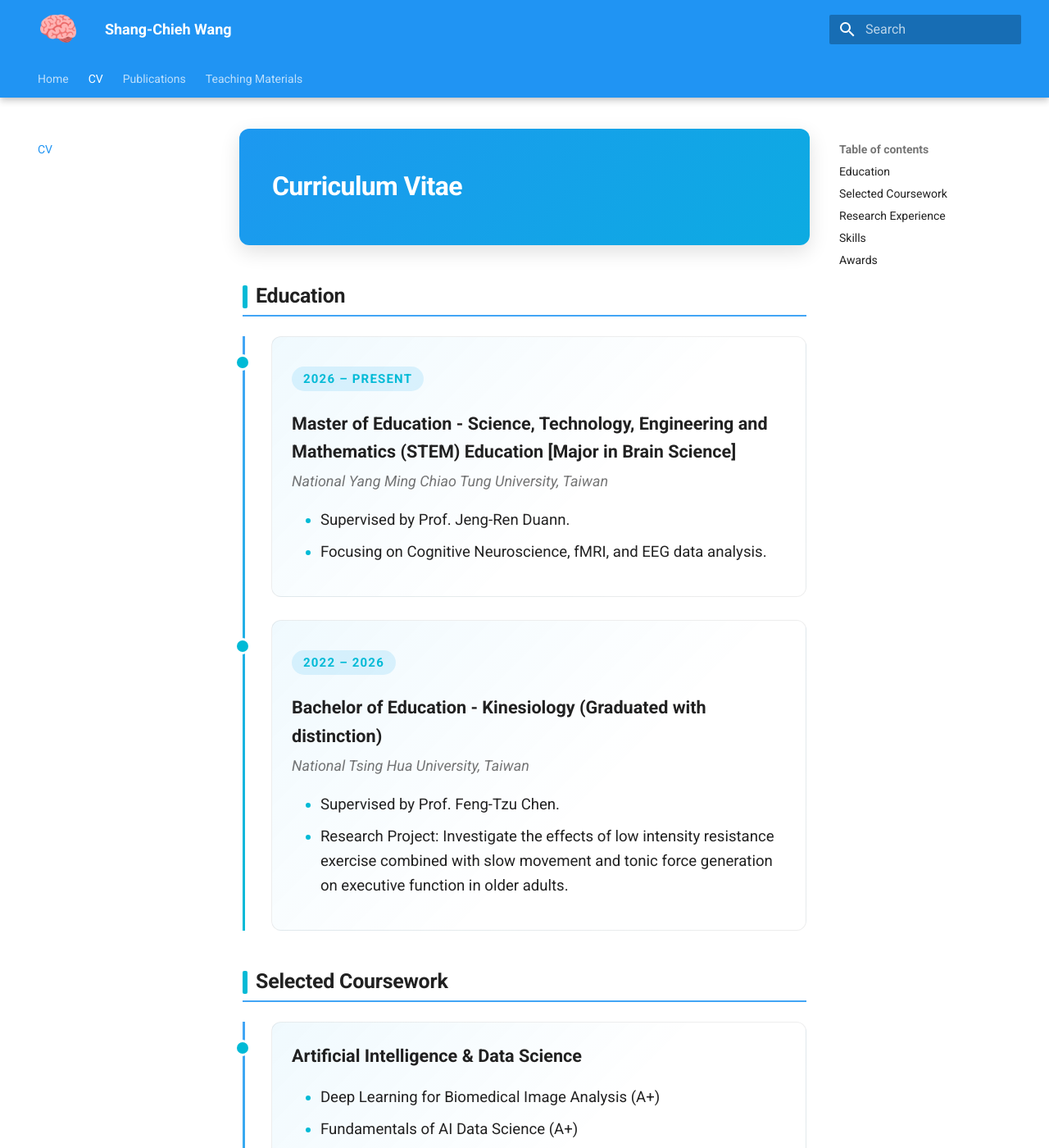
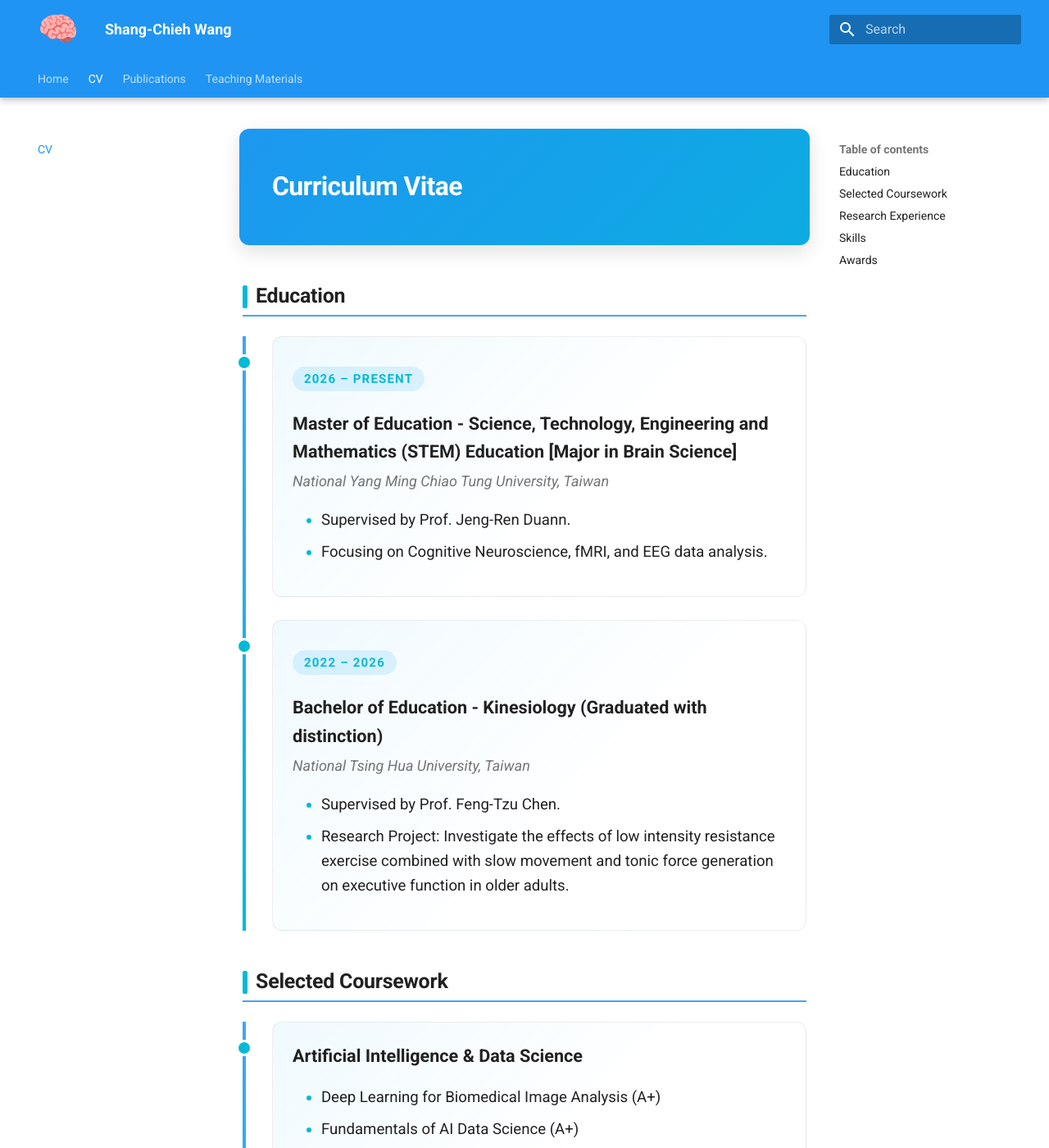
Before and after one commit to chieh1005/chieh1005.github.io, an MkDocs documentation site: the page built from docs/cv.md, in a window 1280 px wide and 1400 px high. Shown: the whole window at 82% size. Built offline with MkDocs 1.6.1 and Material for MkDocs 9.7.7, drawn with Linux system fonts in a browser that asks for light colours.

Commit message:
fix(cv): center timeline dots on the vertical line
Dots were positioned with a rem offset while the line used px + rem,
so they drifted 1-2px left depending on root font size. The line width
was 3px (odd) against a 14px dot, putting the center on a half pixel.

- Define --cv-line-w (4px) and --cv-indent once on .page-cv .cv-timeline
- Position dots from those variables and center them with translateX(-50%)
- Applies to every .cv-entry, not just the first

Co-Authored-By: Claude Haiku 5.5 <noreply@anthropic.com>

```diff
--- a/docs/stylesheets/extra.css
+++ b/docs/stylesheets/extra.css
@@ -312,9 +312,12 @@
 
 /* ---------- CV：時間軸卡片 ---------- */
 .page-cv .cv-timeline {
-  border-left: 3px solid transparent;
+  /* 線寬取偶數（4px），中心落在整數像素上，圓點才不會半像素模糊 */
+  --cv-line-w: 4px;
+  --cv-indent: 1.6rem;
+  border-left: var(--cv-line-w) solid transparent;
   border-image: linear-gradient(to bottom, var(--md-primary-fg-color--light), var(--md-accent-fg-color)) 1;
-  padding-left: 1.6rem;
+  padding-left: var(--cv-indent);
   margin: 1.2rem 0 2.2rem;
 }
 .page-cv .cv-entry {
@@ -335,10 +338,13 @@
   box-shadow: 0 10px 24px rgba(0, 0, 0, 0.08);
 }
 .page-cv .cv-entry::before {
-  left: -2.13rem;
+  /* 圓心對齊線中心：卡片內側 = 線寬 + 縮排 + 卡片 1px 邊框；
+     left 以卡片 padding box 為基準，故圓心位置 = -(縮排 + 線寬/2 + 1px)，再用 translateX(-50%) 置中 */
+  left: calc(-1 * (var(--cv-indent) + var(--cv-line-w) / 2 + 1px));
   top: 1.2rem;
   width: 14px;
   height: 14px;
+  transform: translateX(-50%);
   animation: dot-ping 2.4s ease-out infinite;
 }
 @keyframes dot-ping {
```
